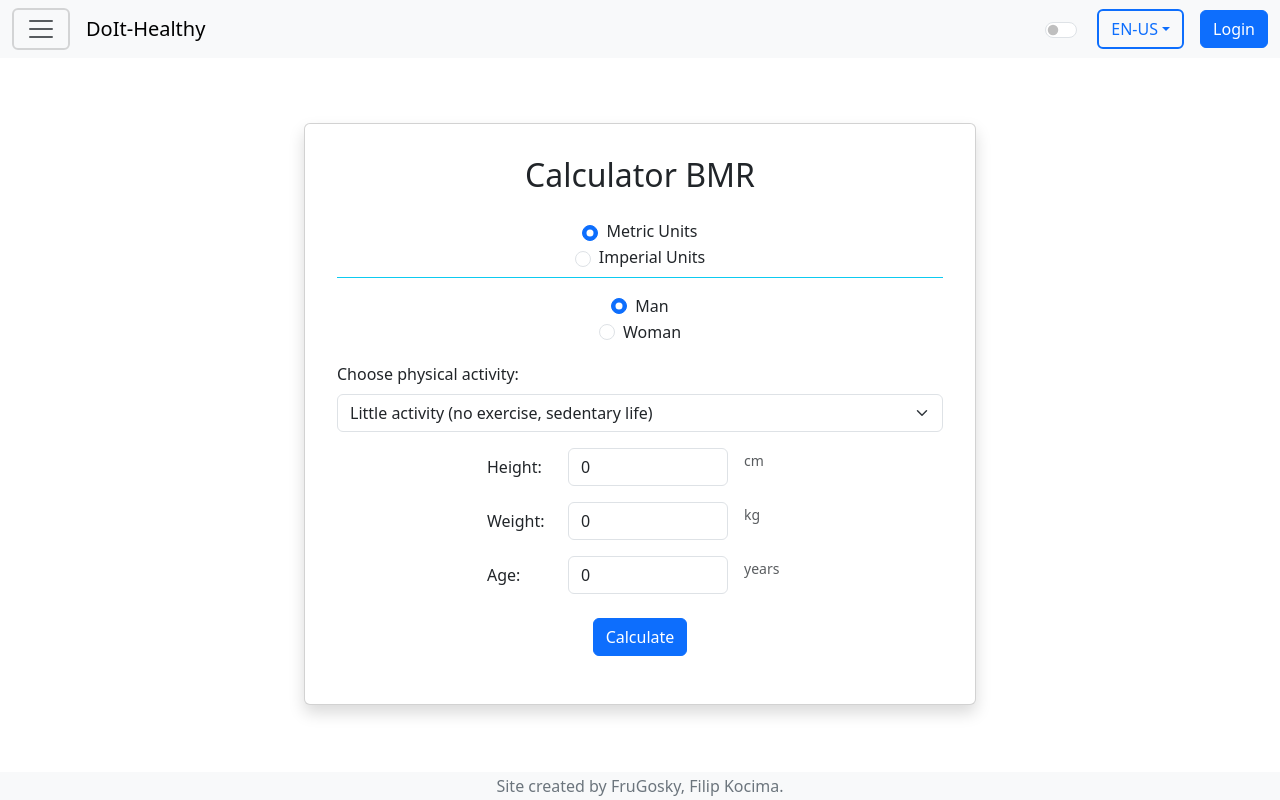
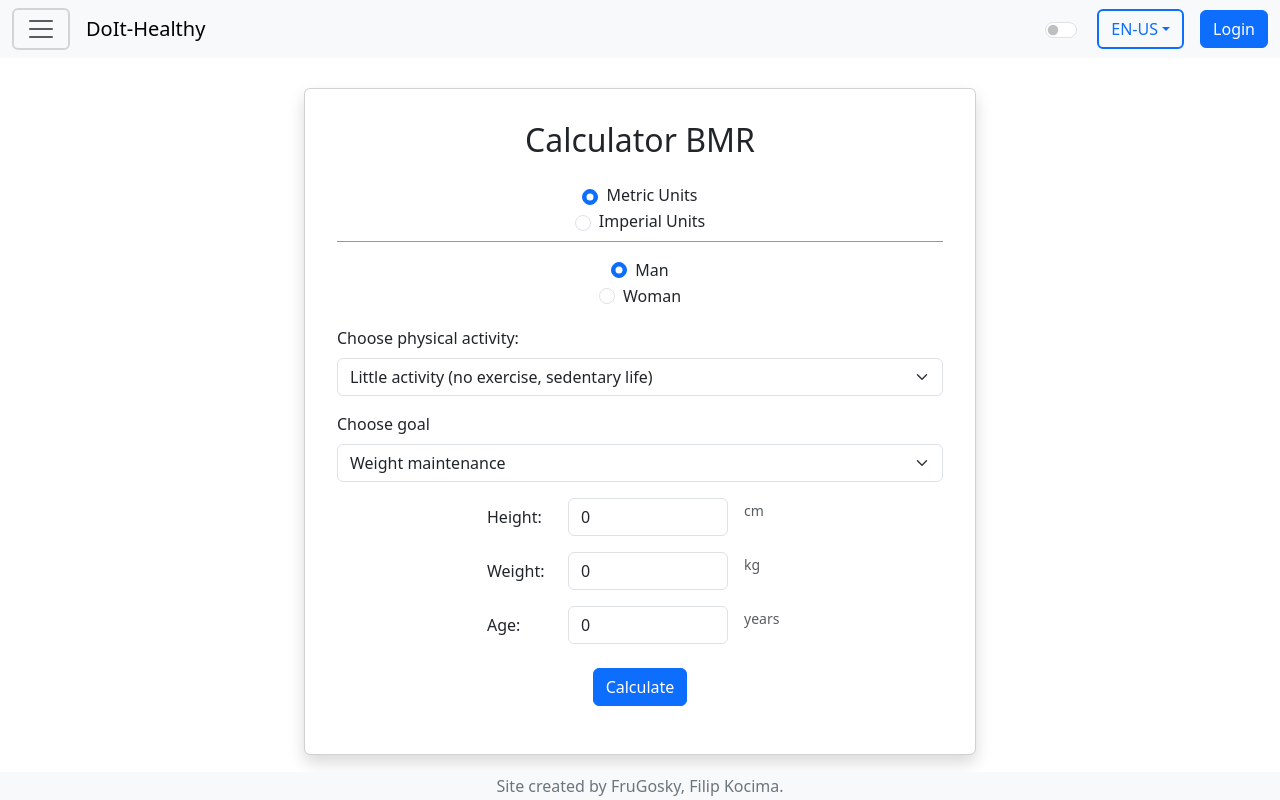
Before and after one commit to FruGosky/engineer, a React (Create React App) app: page /bmr in a window 1280 px wide. Built offline with nearby package versions, Linux system fonts and the light colour scheme.

Commit message:
bmr calc changes

```diff
--- a/src/pages/Bmr/BmrComponents/BmrCalculator.tsx
+++ b/src/pages/Bmr/BmrComponents/BmrCalculator.tsx
@@ -11,6 +11,7 @@ type TBmrData = {
 	weight: number;
 	age: number;
 	bmrValue: number;
+	goal: String;
 };
 
 type TUnits = 'metric' | 'imperial';
@@ -25,6 +26,8 @@ type TActivity = 'none' | 'low' | 'medium' | 'high' | 'very-high';
 
 type TSex = 'male' | 'female';
 
+type TGoal = 'keepWeight' | 'loseWeight' | 'gainWeight';
+
 export default function BmrCalculator(): JSX.Element {
 	const { t: translation } = useTranslation();
 	const T_MAN = translation('common.man');
@@ -38,7 +41,6 @@ export default function BmrCalculator(): JSX.Element {
 	const T_MEDIUM_ACTIVITY = translation('page.bmr.medium-activity');
 	const T_HIGH_ACTIVITY = translation('page.bmr.high-activity');
 	const T_VERY_HIGH_ACTIVITY = translation('page.bmr.very-high-activity');
-
 	const T_YEARS = translation('page.bmr.years');
 	const T_UNITS = translation('page.bmi.calculator.units');
 	const T_IMPERIAL = translation('page.bmi.calculator.imperial');
@@ -48,6 +50,10 @@ export default function BmrCalculator(): JSX.Element {
 	const T_CALCULATOR_TITLE = translation('page.bmr.calculator-title');
 	const T_CALCULATE = translation('common.calculate');
 	const T_WRONG_SEX_INPUT = translation('page.bmr.wrong-sex-input');
+	const T_CHOOSE_GOAL = translation('page.bmr.choose-goal');
+	const T_LOSE_WEIGHT = translation('page.bmr.lose-weight');
+	const T_GAIN_WEIGHT = translation('page.bmr.gain-weight');
+	const T_WEIGHT_MAINTANCE = translation('page.bmr.weight-maintenance');
 
 	const [isSubmitted, setIsSubmitted] = useState<boolean>(false);
 	const [heightValue, setHeightValue] = useState<number>(0);
@@ -60,6 +66,7 @@ export default function BmrCalculator(): JSX.Element {
 	const [helperUnit, setHeleperUnit] = useState<THelperUnit>('500g');
 	const [sex, setSex] = useState<TSex>('male');
 	const [activity, setActivity] = useState<TActivity>('none');
+	const [goal, setGoal] = useState<TGoal>('keepWeight');
 	const [age, setAge] = useState<number>(0);
 	const [BMR, setBMR] = useState<number>(0);
 	const [TDEE, setTDEE] = useState<number>(0);
@@ -111,6 +118,10 @@ export default function BmrCalculator(): JSX.Element {
 		setActivity(e.target.value as TActivity);
 		setIsSubmitted(false);
 	};
+	const onGoalChange = (e: React.ChangeEvent<HTMLSelectElement>): void => {
+		setGoal(e.target.value as TGoal);
+		setIsSubmitted(false);
+	};
 
 	const submitHandler = (e: React.FormEvent<HTMLFormElement>) => {
 		e.preventDefault();
@@ -124,6 +135,7 @@ export default function BmrCalculator(): JSX.Element {
 			weight: weightValue,
 			age,
 			bmrValue: newBmrValue,
+			goal: goal,
 		};
 		setBMR(newBmrValue);
 		saveBMRToLocalStorage(bmrData);
@@ -287,6 +299,19 @@ export default function BmrCalculator(): JSX.Element {
 							{T_VERY_HIGH_ACTIVITY}
 						</option>
 					</select>
+					<label htmlFor="goalSelect" className="mb-2">
+						{T_CHOOSE_GOAL}
+					</label>
+					<select
+						id="goalSelect"
+						className="form-select mb-3"
+						onChange={onGoalChange}
+						value={goal}
+					>
+						<option value="loseWeight">{T_LOSE_WEIGHT}</option>
+						<option value="keepWeight">{T_WEIGHT_MAINTANCE}</option>
+						<option value="gainWeight">{T_GAIN_WEIGHT}</option>
+					</select>
 					<div className="row g-3 mb-3 d-flex justify-content-center">
 						<div className="col-auto">
 							<label
@@ -393,6 +418,7 @@ export default function BmrCalculator(): JSX.Element {
 						helperUnit={helperUnit}
 						refreshHandler={refreshHandler}
 						weightValueAsKg={weightValueAsKg}
+						goal={goal}
 					/>
 				)}
 			</div>
--- a/src/pages/Bmr/BmrComponents/BmrResult.tsx
+++ b/src/pages/Bmr/BmrComponents/BmrResult.tsx
@@ -8,6 +8,7 @@ type TProps = {
 	helperUnit: THelperUnit;
 	refreshHandler: () => void;
 	weightValueAsKg: number;
+	goal: string;
 };
 
 type TNutritionObject = {
@@ -89,7 +90,8 @@ export default function BmrScore(props: TProps) {
 			...initialGoalsTextAlign,
 		});
 
-	const { BMR, helperUnit, TDEE, refreshHandler, weightValueAsKg } = props;
+	const { BMR, helperUnit, TDEE, refreshHandler, weightValueAsKg, goal } =
+		props;
 
 	const calculateNutrition = (goal: TGoal): TNutritionObject => {
 		let protein = 0;
@@ -213,6 +215,7 @@ export default function BmrScore(props: TProps) {
 					{`${BMR.toFixed(0)} kcal`}
 				</h1>
 			</div>
+			{goal === 'loseWeight' && (
 				<div className="mt-3 text-center">
 					<label className="form-label m-3">
 						{T_YOUR_CALORIC_NEEDS}
@@ -223,7 +226,9 @@ export default function BmrScore(props: TProps) {
 						<p className="text_nutrition text1">
 							{T_PROTEIN}
 							<span>
-							{`${goalsNutrition.loseWeight.protein.toFixed(0)}g`}
+								{`${goalsNutrition.loseWeight.protein.toFixed(
+									0
+								)}g`}
 							</span>
 						</p>
 						<p
@@ -241,7 +246,9 @@ export default function BmrScore(props: TProps) {
 						>
 							{T_CARBS}
 							<span>
-							{`${goalsNutrition.loseWeight.carbs.toFixed(0)}g`}
+								{`${goalsNutrition.loseWeight.carbs.toFixed(
+									0
+								)}g`}
 							</span>
 						</p>
 					</div>
@@ -253,6 +260,8 @@ export default function BmrScore(props: TProps) {
 						{`${(TDEE - 500).toFixed(0)} kcal`}
 					</output>
 				</div>
+			)}
+			{goal === 'keepWeight' && (
 				<div className="mt-3 text-center">
 					<label className="form-label m-3">
 						{T_YOUR_CALORIC_NEEDS}
@@ -263,7 +272,9 @@ export default function BmrScore(props: TProps) {
 						<p className="text_nutrition text1">
 							{T_PROTEIN}
 							<span>
-							{`${goalsNutrition.keepWeight.protein.toFixed(0)}g`}
+								{`${goalsNutrition.keepWeight.protein.toFixed(
+									0
+								)}g`}
 							</span>
 						</p>
 						<p
@@ -281,7 +292,9 @@ export default function BmrScore(props: TProps) {
 						>
 							{T_CARBS}
 							<span>
-							{`${goalsNutrition.keepWeight.carbs.toFixed(0)}g`}
+								{`${goalsNutrition.keepWeight.carbs.toFixed(
+									0
+								)}g`}
 							</span>
 						</p>
 					</div>
@@ -293,6 +306,8 @@ export default function BmrScore(props: TProps) {
 						{`${TDEE.toFixed(0)} kcal`}
 					</output>
 				</div>
+			)}
+			{goal === 'gainWeight' && (
 				<div className="mt-3 text-center">
 					<label className="form-label m-3">
 						{T_YOUR_CALORIC_NEEDS}
@@ -303,7 +318,9 @@ export default function BmrScore(props: TProps) {
 						<p className="text_nutrition text1">
 							{T_PROTEIN}
 							<span>
-							{`${goalsNutrition.gainWeight.protein.toFixed(0)}g`}
+								{`${goalsNutrition.gainWeight.protein.toFixed(
+									0
+								)}g`}
 							</span>
 						</p>
 						<p
@@ -321,7 +338,9 @@ export default function BmrScore(props: TProps) {
 						>
 							{T_CARBS}
 							<span>
-							{`${goalsNutrition.gainWeight.carbs.toFixed(0)}g`}
+								{`${goalsNutrition.gainWeight.carbs.toFixed(
+									0
+								)}g`}
 							</span>
 						</p>
 					</div>
@@ -333,6 +352,7 @@ export default function BmrScore(props: TProps) {
 						{`${(TDEE + 500).toFixed(0)} kcal`}
 					</output>
 				</div>
+			)}
 			<div className="d-flex align-items-center justify-content-center m-3">
 				<button
 					className="btn btn-secondary col-auto mt-2"
--- a/src/pages/Calories/Calories.tsx
+++ b/src/pages/Calories/Calories.tsx
@@ -11,8 +11,6 @@ export default function Calories() {
 	const { t: translation } = useTranslation();
 
 	const TRANSLATED_TITLE = translation(CALORIES_TITLE);
-	// TODO! DELETE THIS TRANSLATION BELOW WHEN U WILL START ADDING SOME CONTENT TO THIS PAGE AND ADD YOURS TRANSLATION DO NOT FORGET TO ADD EN AND PL TRANSLATION NOT ONLY ONE ITS VERY VERY IMPORTANT TO HAVE ALL TRANSLATIONS
-	const THIS_IS_PAGE = translation('to-be-deleted.this-is-page');
 
 	useWebsiteTitle(TRANSLATED_TITLE);
 
@@ -27,7 +25,7 @@ export default function Calories() {
 		<LoadingIcon />
 	) : (
 		<div className="d-flex align-items-center justify-content-center">
-			{`${THIS_IS_PAGE} ${TRANSLATED_TITLE}`}
+			<div className="card shadow">work in progres..</div>
 		</div>
 	);
 }
--- a/src/translations/en.json
+++ b/src/translations/en.json
@@ -67,7 +67,10 @@
 				"carbohydrates": "Carbohydrates",
 				"week": "Week",
 				"calculator-title": "Calculator BMR",
-				"wrong-sex-input": "Wrong sex input"
+				"wrong-sex-input": "Wrong sex input",
+				"choose-goal": "Choose goal",
+				"lose-weight": "Lose weight",
+				"gain-weight": "Gain weight"
 			},
 			"calories": {
 				"title": "Calories"
--- a/src/translations/pl.json
+++ b/src/translations/pl.json
@@ -67,7 +67,10 @@
 				"carbohydrates": "Węglowodany",
 				"week": "Tydzień",
 				"calculator-title": "Kalkulator BMR",
-				"wrong-sex-input": "Błędnie wprowadzona płeć"
+				"wrong-sex-input": "Błędnie wprowadzona płeć",
+				"choose-goal": "Wybierz cel",
+				"lose-weight": "Utrata masy ciała",
+				"gain-weight": "Zwiększenie masy ciała"
 			},
 			"calories": {
 				"title": "Kalorie"
```
Also changed, not shown: 1 other file (tests, documents, lock files or other folders). Lines whose indentation alone changed are shown as unchanged.
